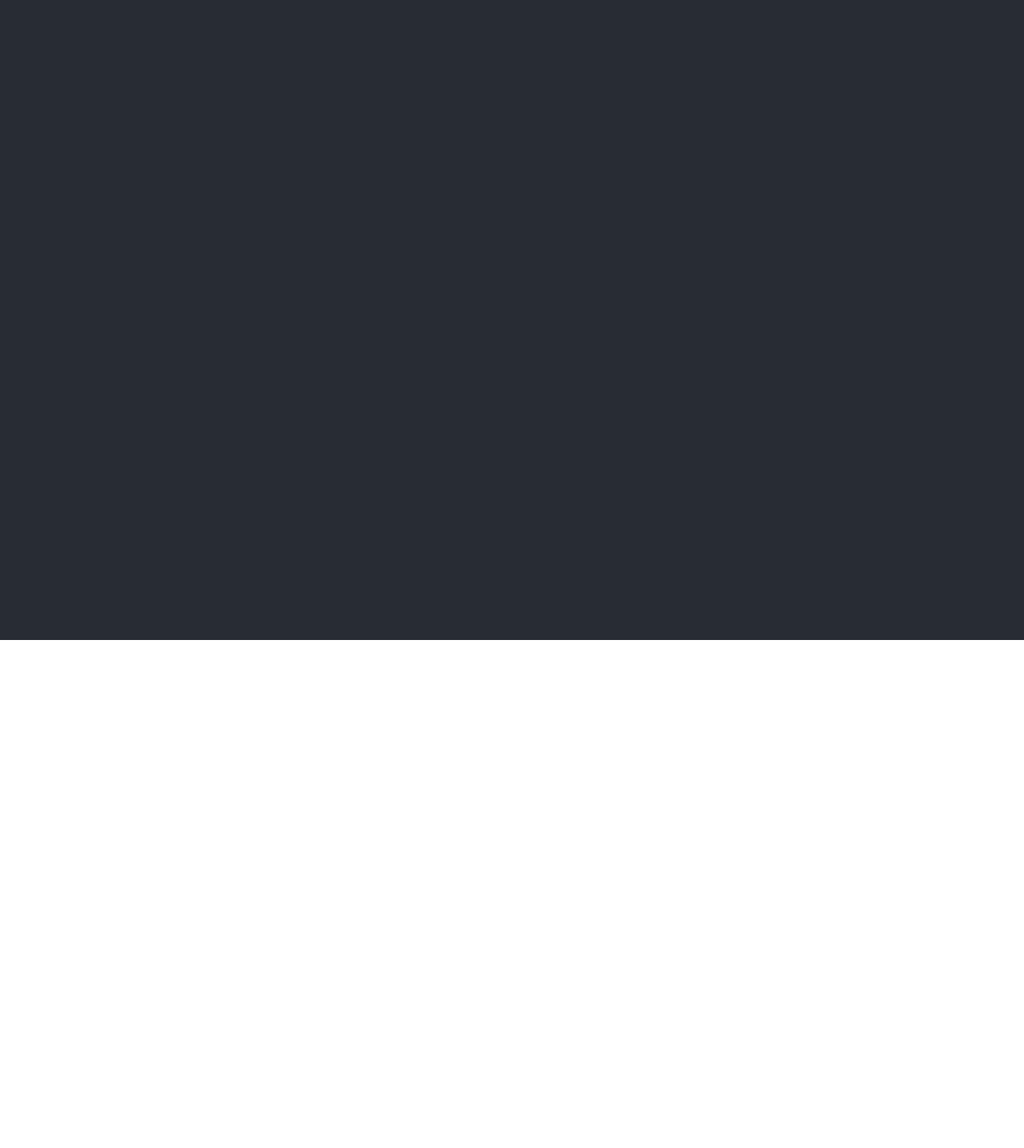
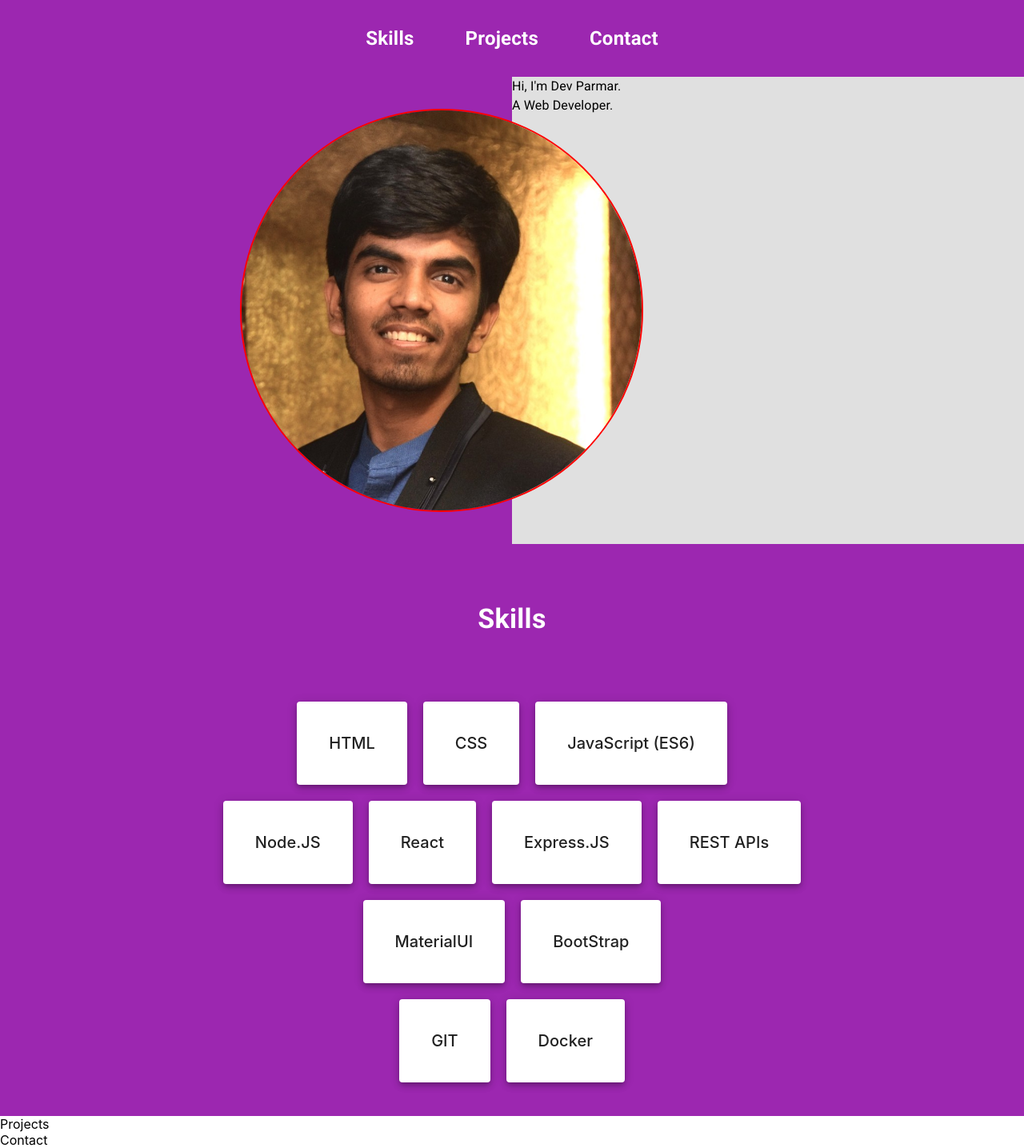
Before and after one commit to Dev-Parmar/portfolio, a React (Create React App) app: page / in a window 1280 px wide. Shown: the whole page at 80% size. Before the commit the page ends 800 px from the top, so only its background shows below. Built offline with nearby package versions, Linux system fonts and the light colour scheme.

Commit message:
Skills added

```diff
--- a/package.json
+++ b/package.json
@@ -3,11 +3,16 @@
   "version": "0.1.0",
   "private": true,
   "dependencies": {
+    "@emotion/react": "^11.9.3",
+    "@emotion/styled": "^11.9.3",
+    "@mui/icons-material": "^5.8.4",
+    "@mui/material": "^5.9.2",
     "@testing-library/jest-dom": "^5.16.4",
     "@testing-library/react": "^13.3.0",
     "@testing-library/user-event": "^13.5.0",
     "react": "^18.2.0",
     "react-dom": "^18.2.0",
+    "react-reveal": "^1.2.2",
     "react-scripts": "5.0.1",
     "web-vitals": "^2.1.4"
   },
--- a/public/index.html
+++ b/public/index.html
@@ -3,13 +3,22 @@
   <head>
     <meta charset="utf-8" />
     <link rel="icon" href="favicon.ico" />
+    <link
+  rel="stylesheet"
+  href="https://fonts.googleapis.com/css?family=Roboto:300,400,500,700&display=swap"
+/>
+<link
+  rel="stylesheet"
+  href="https://fonts.googleapis.com/icon?family=Material+Icons"
+/>
+
     <meta name="viewport" content="width=device-width, initial-scale=1" />
     <meta name="theme-color" content="#000000" />
     <meta
-      name="description"
-      content="Web site created using create-react-app"
+      name="Portfolio"
+      content="Dev Parmar's portfolio"
     />
-    <title>React App</title>
+    <title>Dev Parmar</title>
   </head>
   <body>
     <noscript>You need to enable JavaScript to run this app.</noscript>
--- a/src/App.css
+++ /dev/null
@@ -1,38 +0,0 @@
-.App {
-  text-align: center;
-}
-
-.App-logo {
-  height: 40vmin;
-  pointer-events: none;
-}
-
-@media (prefers-reduced-motion: no-preference) {
-  .App-logo {
-    animation: App-logo-spin infinite 20s linear;
-  }
-}
-
-.App-header {
-  background-color: #282c34;
-  min-height: 100vh;
-  display: flex;
-  flex-direction: column;
-  align-items: center;
-  justify-content: center;
-  font-size: calc(10px + 2vmin);
-  color: white;
-}
-
-.App-link {
-  color: #61dafb;
-}
-
-@keyframes App-logo-spin {
-  from {
-    transform: rotate(0deg);
-  }
-  to {
-    transform: rotate(360deg);
-  }
-}
--- a/src/App.js
+++ b/src/App.js
@@ -1,11 +1,28 @@
-import './App.css';
+import { Container, Box, Typography } from '@mui/material';
+import Navbar from './components/Navbar';
+import Header from './components/Header';
+import Skills from './components/Skills';
+import Contact from './components/Contact';
+import Projects from './components/Projects';
 
 function App() {
   return (
     <div className="App">
-      <header className="App-header">
+      <Navbar />
+      <Box sx={{ display: 'flex' }}>
+        <Header />
+      </Box>
+      <Box id='skills' sx={{ backgroundColor: '#9c27b0' }} >
+        <Skills />
+      </Box>
+      <Box id='projects'>
+        <Projects />
+      </Box>
+      <Box id='contact'>
+        <Contact />
+      </Box>
 
-      </header>
+
     </div>
   );
 }
--- /dev/null
+++ b/src/components/Contact.js
@@ -0,0 +1,9 @@
+import React from 'react'
+
+function Contact() {
+    return (
+        <div>Contact</div>
+    )
+}
+
+export default Contact
--- /dev/null
+++ b/src/components/Header.js
@@ -0,0 +1,19 @@
+import { Box } from '@mui/system'
+import { Typography, Avatar } from '@mui/material'
+import React, { Fragment } from 'react'
+
+function Header() {
+    return (
+        <Fragment>
+            <Box sx={{ backgroundColor: '#9c27b0', width: '50%' }}>
+                <Avatar src='profile.jpg' alt='Dev Parmar' sx={{ width: '25em', height: '25em', margin: '2em 0 2em 15em', border: '2px solid red' }} />
+            </Box>
+            <Box sx={{ backgroundColor: '#e0e0e0', width: '50%' }}>
+                <Typography>Hi, I'm Dev Parmar.</Typography>
+                <Typography>A Web Developer.</Typography>
+            </Box>
+        </Fragment>
+    )
+}
+
+export default Header
--- /dev/null
+++ b/src/components/Navbar.js
@@ -0,0 +1,39 @@
+import React from 'react'
+import { AppBar, Toolbar, Typography, Link, Box, List, ListItem, ListItemButton, ListItemText } from '@mui/material';
+
+function Navbar() {
+    return (
+        <Box sx={{ display: 'flex' }}>
+            <AppBar color='secondary' elevation={0} position='static' sx={{ height: '6em' }}>
+                <Toolbar >
+                    <List sx={{ display: 'flex', justifyContent: 'center', marginX: 'auto' }}>
+                        <Link color='inherit' href='#skills' underline='none' >
+                            <ListItemButton sx={{ height: '6em' }} >
+                                <ListItem>
+                                    <ListItemText><Typography sx={{ fontWeight: 'bold', fontSize: 'h5.fontSize' }}>Skills</Typography></ListItemText>
+                                </ListItem>
+                            </ListItemButton>
+                        </Link>
+                        <Link color='inherit' href='#projects' underline='none'>
+                            <ListItemButton sx={{ height: '6em' }}>
+                                <ListItem>
+                                    <ListItemText><Typography sx={{ fontWeight: 'bold', fontSize: 'h5.fontSize' }}>Projects</Typography></ListItemText>
+                                </ListItem>
+                            </ListItemButton>
+                        </Link>
+                        <Link color='inherit' href='#contact' underline='none'>
+                            <ListItemButton sx={{ height: '6em' }}>
+                                <ListItem>
+                                    <ListItemText><Typography sx={{ fontWeight: 'bold', fontSize: 'h5.fontSize' }}>Contact</Typography></ListItemText>
+                                </ListItem>
+                            </ListItemButton>
+                        </Link>
+                    </List>
+
+                </Toolbar>
+            </AppBar >
+        </Box >
+    )
+}
+
+export default Navbar
--- /dev/null
+++ b/src/components/Projects.js
@@ -0,0 +1,9 @@
+import React from 'react'
+
+function Projects() {
+    return (
+        <div>Projects</div>
+    )
+}
+
+export default Projects
--- /dev/null
+++ b/src/components/Skills.js
@@ -0,0 +1,50 @@
+import { Box, Paper, Typography } from '@mui/material'
+import React, { Fragment } from 'react'
+
+function Skills() {
+
+
+    const sty = () => {
+        return {
+            margin: '0.5em',
+            padding: '2em',
+            fontWeight: '500',
+            fontSize: 'h6.fontSize',
+            "&:hover": {
+                backgroundColor: "#e0e0e0"
+            }
+        }
+    }
+
+
+    return (
+        <Fragment>
+            <Box >
+                <Typography sx={{ paddingY: '2em', color: '#fff', fontWeight: 'bold', fontSize: 'h4.fontSize', textAlign: 'center' }}>Skills</Typography>
+            </Box>
+            <Box sx={{ paddingBottom: '2em' }}>
+                <Box sx={{ display: 'flex', justifyContent: 'center' }}>
+                    <Paper sx={sty} elevation={5}>HTML</Paper>
+                    <Paper sx={sty} elevation={5}>CSS</Paper>
+                    <Paper sx={sty} elevation={5}>JavaScript (ES6)</Paper>
+                </Box>
+                <Box sx={{ display: 'flex', justifyContent: 'center' }}>
+                    <Paper sx={sty} elevation={5}>Node.JS</Paper>
+                    <Paper sx={sty} elevation={5}>React</Paper>
+                    <Paper sx={sty} elevation={5}>Express.JS</Paper>
+                    <Paper sx={sty} elevation={5}>REST APIs</Paper>
+                </Box>
+                <Box sx={{ display: 'flex', justifyContent: 'center' }}>
+                    <Paper sx={sty} elevation={5}>MaterialUI</Paper>
+                    <Paper sx={sty} elevation={5}>BootStrap</Paper>
+                </Box>
+                <Box sx={{ display: 'flex', justifyContent: 'center' }}>
+                    <Paper sx={sty} elevation={5}>GIT</Paper>
+                    <Paper sx={sty} elevation={5}>Docker</Paper>
+                </Box>
+            </Box>
+        </Fragment >
+    )
+}
+
+export default Skills
--- a/src/index.css
+++ b/src/index.css
@@ -1,3 +1,8 @@
+html{
+
+  scroll-behavior: smooth;
+}
+
 body {
   margin: 0;
   font-family: -apple-system, BlinkMacSystemFont, 'Segoe UI', 'Roboto', 'Oxygen',
```
Also changed, not shown: public/profile.jpg (added), 1 other file (tests, documents, lock files or other folders).
